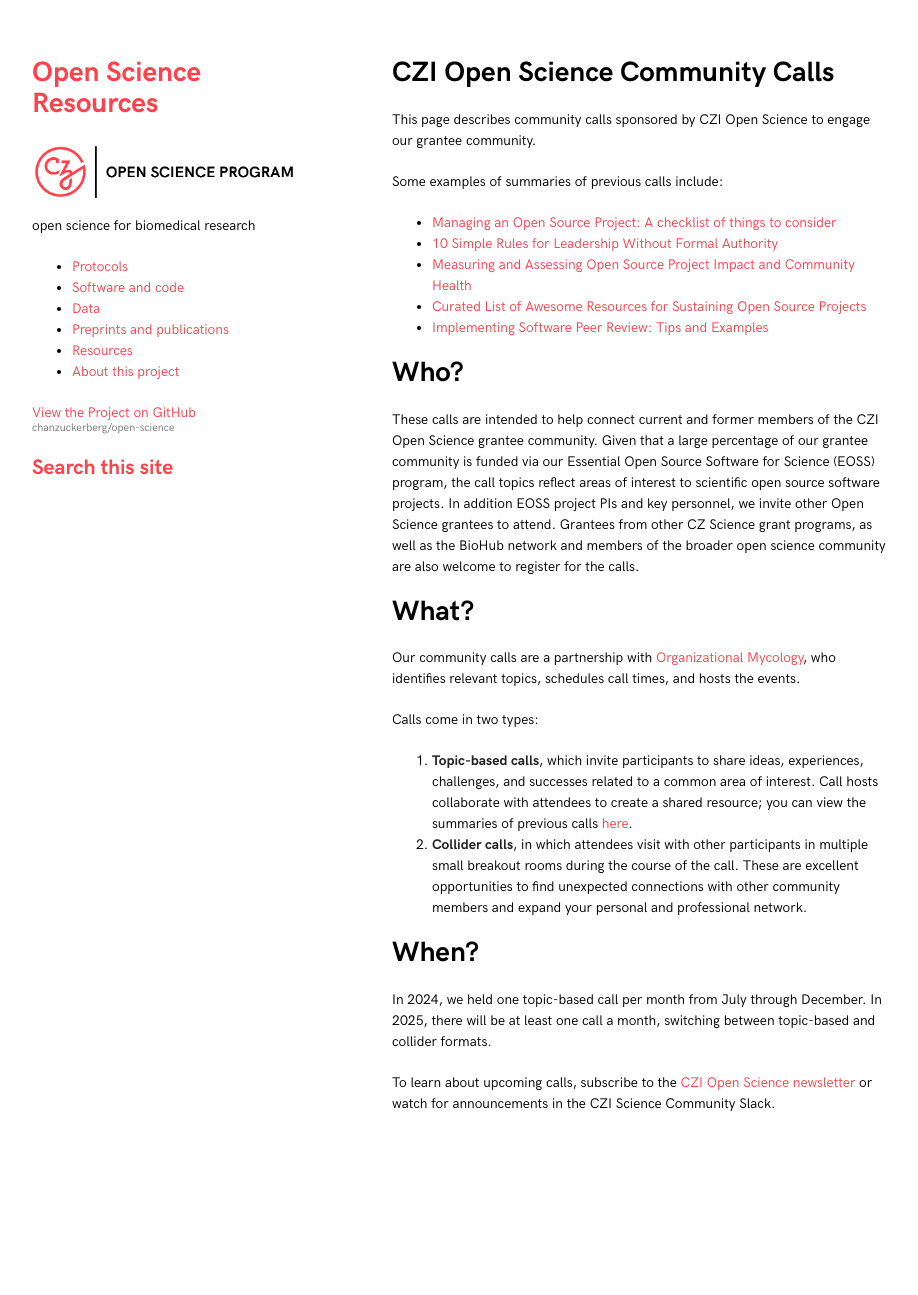
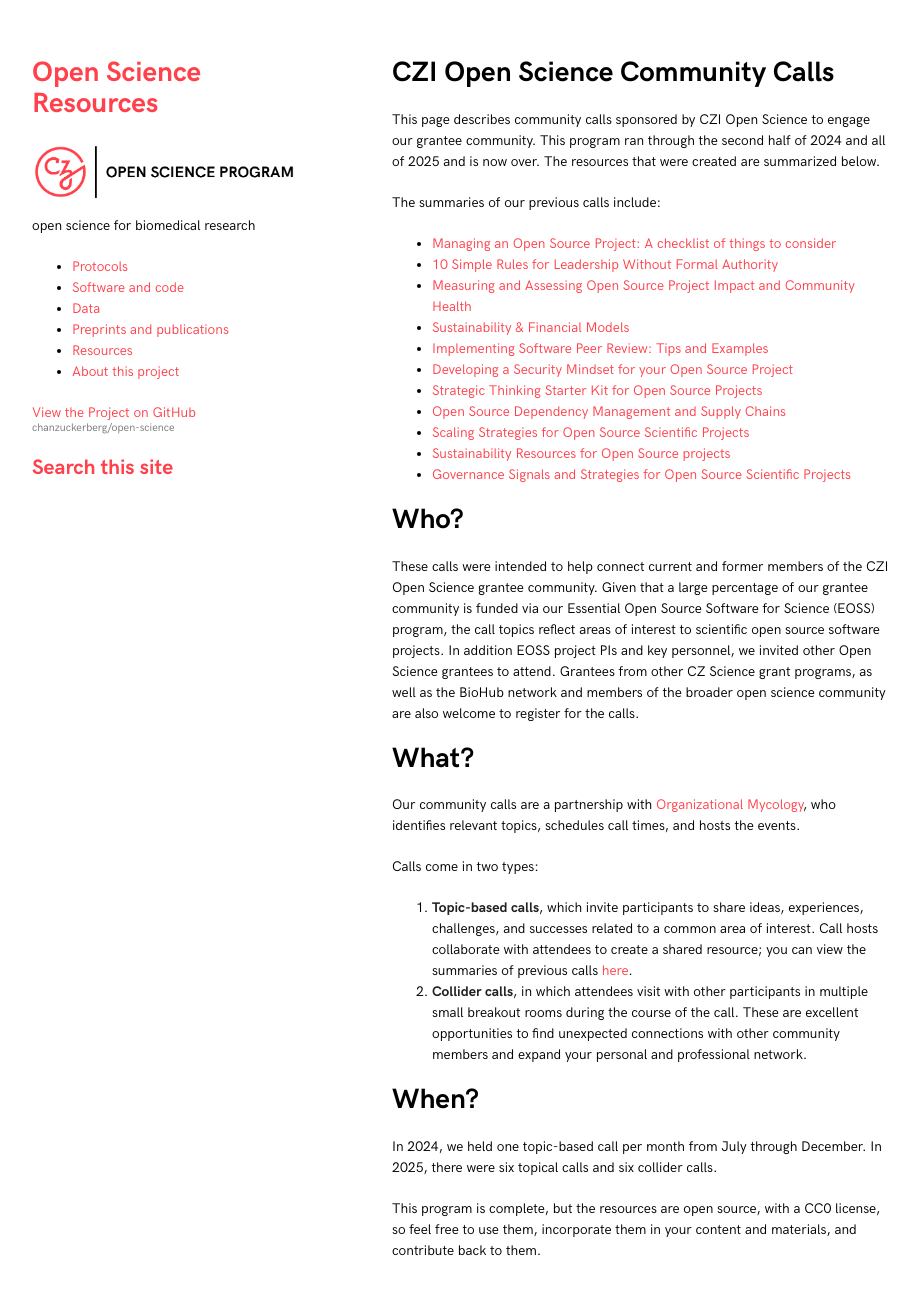
Before and after one commit to chanzuckerberg/open-science, a Jekyll site: the page built from opensci-communitycalls.md, in a window 1280 px wide and 1331 px high. Shown: the top 1295 px of the window, without its empty margins (178-1096 px from the left). Built offline with Jekyll 4.4.1, drawn with Linux system fonts in a browser that asks for light colours.

Commit message:
Update opensci-communitycalls.md

```diff
--- a/opensci-communitycalls.md
+++ b/opensci-communitycalls.md
@@ -3,22 +3,29 @@ title: CZI Open Science Community Calls
 layout: default
 ---
 
-This page describes community calls sponsored by CZI Open Science to engage our grantee community.
+This page describes community calls sponsored by CZI Open Science to engage our grantee community. This program ran through the second half of 2024 and all of 2025 and is now over. The resources that were created are summarized below.
 
-Some examples of summaries of previous calls include:
+The summaries of our previous calls include:
 - [Managing an Open Source Project: A checklist of things to consider](https://eoss-om-communitycalls.github.io/2024-07-29-managing-an-oss-project/)
 - [10 Simple Rules for Leadership Without Formal Authority](https://eoss-om-communitycalls.github.io/2024-08-27-10-simple-rules-for-leadership/)
-- [Measuring and Assessing Open Source Project Impact and Community Health](https://eoss-om-communitycalls.github.io/2024-09-26-measuring-open-source-project-impact/)
-- [Curated List of Awesome Resources for Sustaining Open Source Projects](https://github.com/eoss-om-communitycalls/awesome-os-sustainability/blob/main/README.md)
-- [Implementing Software Peer Review: Tips and Examples](https://eoss-om-communitycalls.github.io/2025-01-29-software-peer-review/)
+- [Measuring and Assessing Open Source Project Impact and Community Health ](https://eoss-om-communitycalls.github.io/2024-09-26-measuring-open-source-project-impact/)
+- [Sustainability & Financial Models](https://github.com/eoss-om-communitycalls/awesome-os-sustainability)
+- [Implementing Software Peer Review: Tips and Examples ](https://eoss-om-communitycalls.github.io/2025-01-29-software-peer-review/)
+- [Developing a Security Mindset for your Open Source Project](https://eoss-om-communitycalls.github.io/2025-05-22-security-mindsets-worksheet/)
+- [Strategic Thinking Starter Kit for Open Source Projects](https://eoss-om-communitycalls.github.io/2025-03-27-strategy-and-strategic-planning-OSS/)
+- [Open Source Dependency Management and Supply Chains](https://eoss-om-communitycalls.github.io/2025-11-20-dependency-management/)
+- [Scaling Strategies for Open Source Scientific Projects](https://eoss-om-communitycalls.github.io/2025-09-19-scaling-strategies/)
+- [Sustainability Resources for Open Source projects](https://github.com/eoss-om-communitycalls/awesome-os-sustainability)
+- [Governance Signals and Strategies for Open Source Scientific Projects](https://github.com/eoss-om-communitycalls/2025-07-24-governance-oss)
+
 
 # Who?
 
-These calls are intended to help connect current and former members of the CZI Open Science grantee community.
+These calls were intended to help connect current and former members of the CZI Open Science grantee community.
 Given that a large percentage of our grantee community is funded via our Essential Open Source Software for Science (EOSS) program,
 the call topics reflect areas of interest to scientific open source software projects.
 In addition EOSS project PIs and key personnel,
-we invite other Open Science grantees to attend.
+we invited other Open Science grantees to attend.
 Grantees from other CZ Science grant programs,
 as well as the BioHub network and members of the broader open science community are also welcome to register for the calls.
 
@@ -35,7 +42,6 @@ Calls come in two types:
 # When?
 
 In 2024, we held one topic-based call per month from July through December.
-In 2025, there will be at least one call a month, switching between topic-based and collider formats.
+In 2025, there were six topical calls and six collider calls.
 
-To learn about upcoming calls, subscribe to the [CZI Open Science newsletter](https://info.chanzuckerberg.com/open-science-newsletter)
-or watch for announcements in the CZI Science Community Slack.
+This program is complete, but the resources are open source, with a CC0 license, so feel free to use them, incorporate them in your content and materials, and contribute back to them.
```
